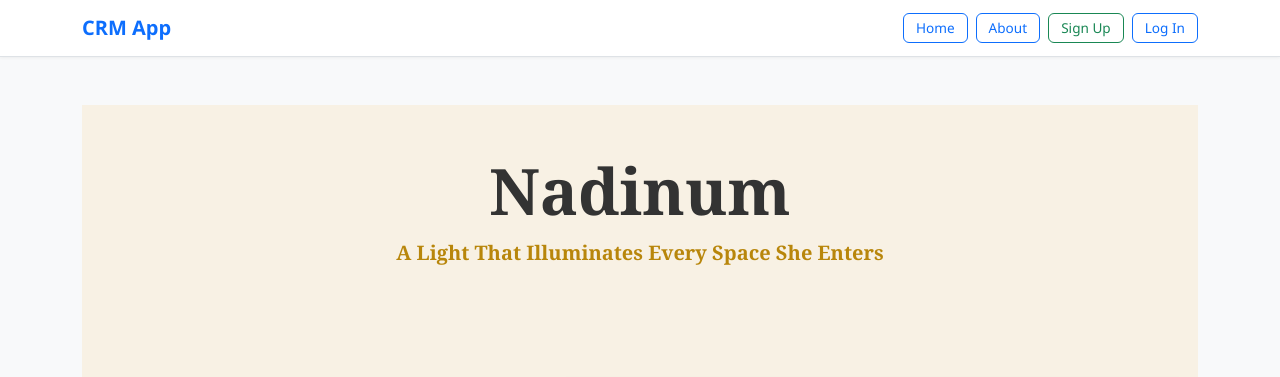
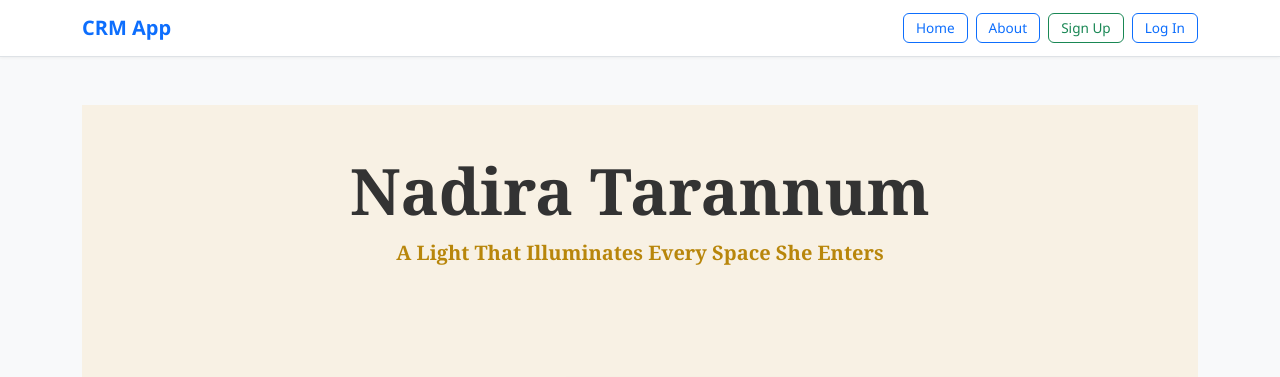
Before and after one commit to Mehidi-hridoy/Realstate_crm, a Django app: page /nadinum in a window 1280 px wide. Shown: the top 377 px of the page. Run offline with Django 5.2, Linux system fonts and the light colour scheme.

Commit message:
updated name

```diff
--- a/crm/templates/crm/base.html
+++ b/crm/templates/crm/base.html
@@ -50,7 +50,7 @@
                       </li>
                     {% if request.user.username == "CRM" or request.user.username == "Nadira" %}
                         <li class="nav-item">
-                            <a class="btn btn-outline-primary btn-sm" href="{% url 'nadira' %}">Nadinum</a>
+                            <a class="btn btn-outline-primary btn-sm" href="{% url 'nadira' %}">Nadira Tarannum</a>
                         </li>
                     {% endif %}
 
--- a/dashboard/templates/dashboard/nadira.html
+++ b/dashboard/templates/dashboard/nadira.html
@@ -9,7 +9,7 @@
     <!-- Golden Floral Header -->
     <div class="header-pattern text-center py-5 mb-5">
         <div class="container">
-            <h1 class="display-3 golden-text">Nadinum</h1>
+            <h1 class="display-3 golden-text">Nadira Tarannum</h1>
             <p class="lead golden-text">A Light That Illuminates Every Space She Enters</p>
         </div>
     </div>
@@ -21,7 +21,7 @@
             <div class="col-lg-5 text-center mb-4 mb-lg-0">
                 <div class="profile-frame mx-auto position-relative" style="max-width:400px;">
                     <div class="golden-border position-absolute top-0 start-0 w-100 h-100" style="transform: rotate(2deg); border: 3px solid #b8860b; z-index:1;"></div>
-                    <img src="https://scontent.fdac19-1.fna.fbcdn.net/v/t39.30808-6/498019657_1244602697668660_8680118381227863209_n.jpg?_nc_cat=111&ccb=1-7&_nc_sid=833d8c&_nc_eui2=AeHotyiN8nNoDqtlLBgO7msrzAoJH56dAKfMCgkfnp0Ap2lVnhSh2tYKdyNyvF36o_mP_cUNi4O3k8PZfogLjnEh&_nc_ohc=K-BjRpa13igQ7kNvwEpgmRV&_nc_oc=AdkSTPVn_fDtn6cH6K5YRoEYFdy-70nhRBSFUjdy5Xmw3GYWMkNzabC-fwWWEuKfmCE&_nc_zt=23&_nc_ht=scontent.fdac19-1.fna&_nc_gid=45Wcb5nt_b_eVHYb4cH6CA&oh=00_AfLemDhCNI6pnXabp6fPJWUmNF82_fneyt__F8tZUoempQ&oe=68367E51" alt="Nadira Taranu" class="profile-img img-fluid rounded shadow" style="position:relative; z-index:2;">
+                    <img src="https://scontent.fdac19-1.fna.fbcdn.net/v/t39.30808-6/498019657_1244602697668660_8680118381227863209_n.jpg?_nc_cat=111&ccb=1-7&_nc_sid=833d8c&_nc_eui2=AeHotyiN8nNoDqtlLBgO7msrzAoJH56dAKfMCgkfnp0Ap2lVnhSh2tYKdyNyvF36o_mP_cUNi4O3k8PZfogLjnEh&_nc_ohc=K-BjRpa13igQ7kNvwEpgmRV&_nc_oc=AdkSTPVn_fDtn6cH6K5YRoEYFdy-70nhRBSFUjdy5Xmw3GYWMkNzabC-fwWWEuKfmCE&_nc_zt=23&_nc_ht=scontent.fdac19-1.fna&_nc_gid=45Wcb5nt_b_eVHYb4cH6CA&oh=00_AfLemDhCNI6pnXabp6fPJWUmNF82_fneyt__F8tZUoempQ&oe=68367E51" alt="Nadira Tarannum" class="profile-img img-fluid rounded shadow" style="position:relative; z-index:2;">
                     <div class="decorative-corner top-left position-absolute" style="top:0; left:0; width:40px; height:40px; background: url('https://www.transparenttextures.com/patterns/golden-corner.png') no-repeat; background-size:contain; z-index:3;"></div>
                     <div class="decorative-corner top-right position-absolute" style="top:0; right:0; width:40px; height:40px; background: url('https://www.transparenttextures.com/patterns/golden-corner.png') no-repeat; background-size:contain; transform: rotate(90deg); z-index:3;"></div>
                     <div class="decorative-corner bottom-left position-absolute" style="bottom:0; left:0; width:40px; height:40px; background: url('https://www.transparenttextures.com/patterns/golden-corner.png') no-repeat; background-size:contain; transform: rotate(270deg); z-index:3;"></div>
@@ -41,7 +41,7 @@
                         animation: backgroundPulse 10s ease-in-out infinite alternate;
                     ">
                     <div class="praise-content" style="animation: fadeUp 1.2s ease forwards; opacity: 0;">
-                        <h2 class="golden-text mb-3">In Praise of Nadira</h2>
+                        <h2 class="golden-text mb-3">In Praise of Nadira Tarannum</h2>
                         <hr class="text-black my-1" style="border-color:#b8860b;">
                         <p class="text-black my-1">To the one whose presence is like the morning light — gentle, warm, and full of promise.</p>
                         <p class="text-black my-1">Your voice when reciting the Quran carries the weight of divine beauty, transforming mere words into celestial music that touches every heart fortunate enough to hear it.</p>
```
